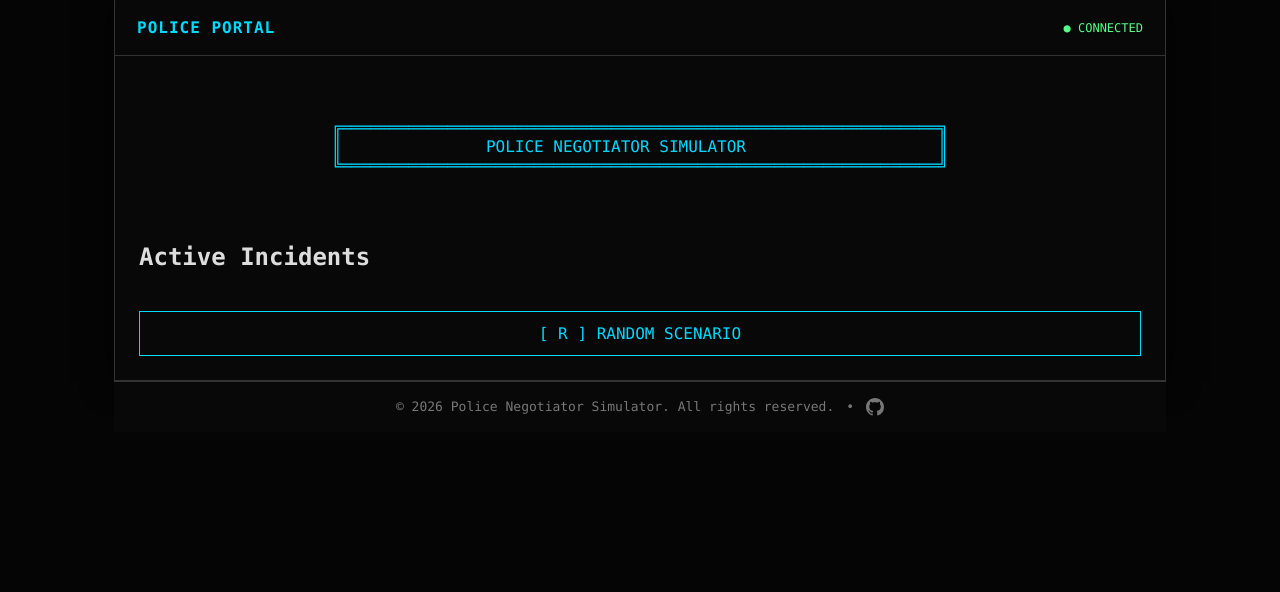
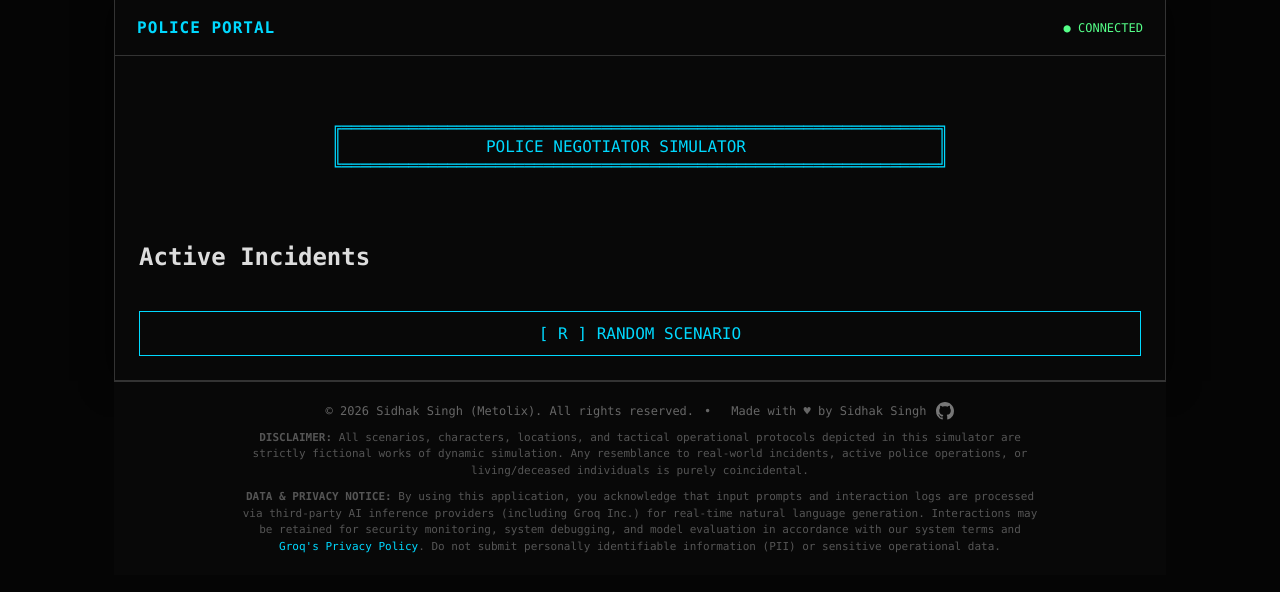
Before and after one commit to Metolix/AI-Negotiator, a Flask app: template templates/index.html in a window 1280 px wide. Shown: the part 25-617 px from the top of the page. Run offline with Flask 3, Linux system fonts and the light colour scheme; the template is opened without the code that fills it, so the values that code supplies are empty.

Commit message:
LEGAL STUFF

```diff
--- a/routes.py
+++ b/routes.py
@@ -51,6 +51,14 @@ def require_auth():
 @routes.route("/")
 def index():
     return render_template("index.html")
+
+@routes.route('/terms')
+def terms():
+    return render_template('terms.html')
+
+@routes.route('/privacy')
+def privacy():
+    return render_template('privacy.html')
 
 
 @routes.route("/api/scenarios")
--- a/templates/index.html
+++ b/templates/index.html
@@ -283,16 +283,40 @@
             }
 
         }
+
         .footer {
             border-top: 1px solid #333;
-            padding: 16px 24px;
+            padding: 20px 24px;
             display: flex;
-            justify-content: center;
+            flex-direction: column;
             align-items: center;
-            gap: 12px;
-            font-size: 13px;
-            color: #777;
+            gap: 10px;
+            font-size: 12px;
+            color: #666;
             background: #080808;
+            text-align: center;
+        }
+
+        .footer-top {
+            display: flex;
+            align-items: center;
+            gap: 10px;
+        }
+
+        .footer-legal {
+            max-width: 800px;
+            line-height: 1.5;
+            color: #555;
+            font-size: 11px;
+        }
+
+        .footer-links a {
+            color: #00d9ff;
+            text-decoration: none;
+        }
+
+        .footer-links a:hover {
+            text-decoration: underline;
         }
 
         .github-link {
@@ -459,14 +483,27 @@
         </div>
 
     </div>
+
     <div class="footer">
-    <span>© 2026 Police Negotiator Simulator. All rights reserved.</span>
+        <div class="footer-top">
+            <span>© 2026 Sidhak Singh (Metolix). All rights reserved.</span>
             <span>•</span>
+            <br>
+            <span>Made with &#9829; by Sidhak Singh</span>
             <a href="https://github.com/Metolix" target="_blank" rel="noopener noreferrer" class="github-link" aria-label="GitHub Repository">
                 <svg class="github-icon" viewBox="0 0 16 16" version="1.1" aria-hidden="true">
                     <path d="M8 0c4.42 0 8 3.58 8 8a8.013 8.013 0 0 1-5.45 7.59c-.4.08-.55-.17-.55-.38 0-.27.01-1.13.01-2.2 0-.75-.25-1.23-.54-1.48 1.78-.2 3.65-.88 3.65-3.95 0-.88-.31-1.59-.82-2.15.08-.2.36-1.02-.08-2.12 0 0-.67-.22-2.2.82-.64-.18-1.32-.27-2-.27-.68 0-1.36.09-2 .27-1.53-1.03-2.2-.82-2.2-.82-.44 1.1-.16 1.92-.08 2.12-.51.56-.82 1.28-.82 2.15 0 3.06 1.86 3.75 3.64 3.95-.23.2-.44.55-.51 1.07-.46.21-1.61.55-2.33-.66-.15-.24-.6-.83-1.23-.82-.67.01-.27.38.01.53.34.19.73.9.82 1.13.16.45.68 1.31 2.69.94 0 .67.01 1.3.01 1.49 0 .21-.15.45-.55.38A7.995 7.995 0 0 1 0 8c0-4.42 3.58-8 8-8Z"></path>
                 </svg>
             </a>
+        </div>
+
+        <div class="footer-legal">
+            <strong>DISCLAIMER:</strong> All scenarios, characters, locations, and tactical operational protocols depicted in this simulator are strictly fictional works of dynamic simulation. Any resemblance to real-world incidents, active police operations, or living/deceased individuals is purely coincidental.
+        </div>
+
+        <div class="footer-legal footer-links">
+            <strong>DATA & PRIVACY NOTICE:</strong> By using this application, you acknowledge that input prompts and interaction logs are processed via third-party AI inference providers (including Groq Inc.) for real-time natural language generation. Interactions may be retained for security monitoring, system debugging, and model evaluation in accordance with our system terms and <a href="https://groq.com/privacy-policy/" target="_blank" rel="noopener noreferrer">Groq's Privacy Policy</a>. Do not submit personally identifiable information (PII) or sensitive operational data.
+        </div>
     </div>
 
 </div>
```
Also changed, not shown: templates/privacy.html (added, +38 -0 lines), templates/terms.html (added, +38 -0 lines). Lines whose indentation alone changed are shown as unchanged.
